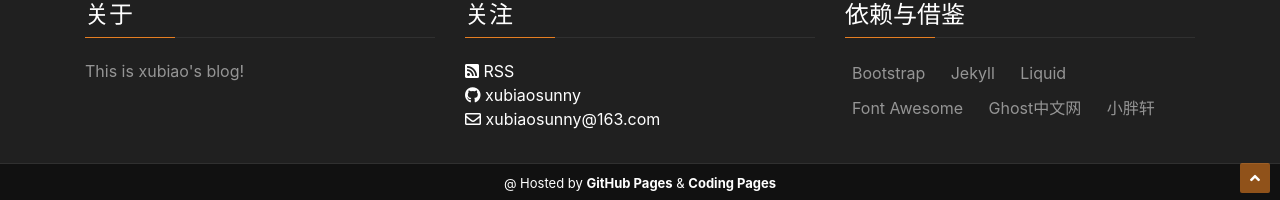
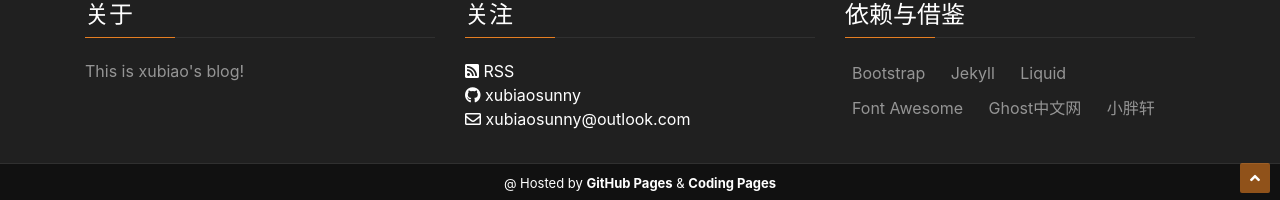
Before and after one commit to xubiaosunny/xubiaosunny.github.io, a Jekyll site: the page built from index.html, in a window 1280 px wide and 900 px high, scrolled down 2681 px. Shown: the part 697-897 px from the top of the window. Built offline with Jekyll 4.4.1, drawn with Linux system fonts in a browser that asks for light colours; the list of posts is cut into pages by our own code.

Commit message:
修改邮箱

```diff
--- a/_config.yml
+++ b/_config.yml
@@ -14,12 +14,12 @@
 # You can create any custom variable you would like, and they will be accessible
 # in the templates via {{ site.myvariable }}.
 title: 徐彪的网络日志
-email: xubiaosunny@163.com
+email: xubiaosunny@outlook.com
 description: >- # this means to ignore newlines until "baseurl:"
   This is xubiao's blog!
 baseurl: "" # the subpath of your site, e.g. /blog
 url: "https://blog.xubiaosunny.online" # the base hostname & protocol for your site, e.g. http://example.com
-twitter_username: nil
+twitter_username: xubiaosunny
 github_username:  xubiaosunny
 
 # Build settings
```
